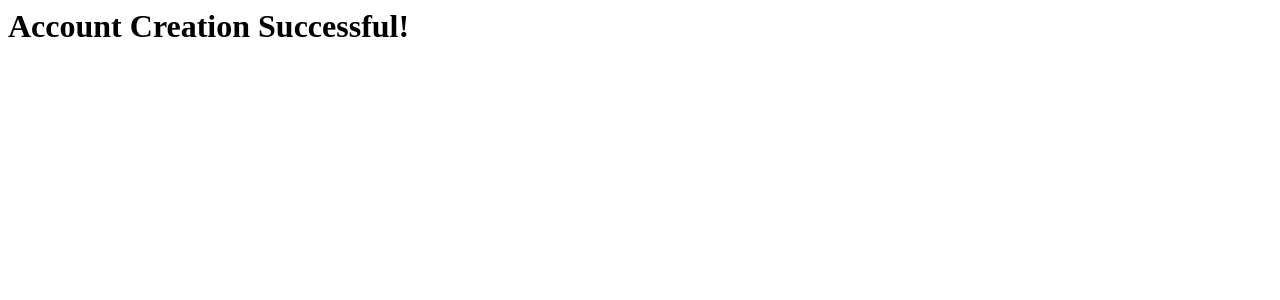
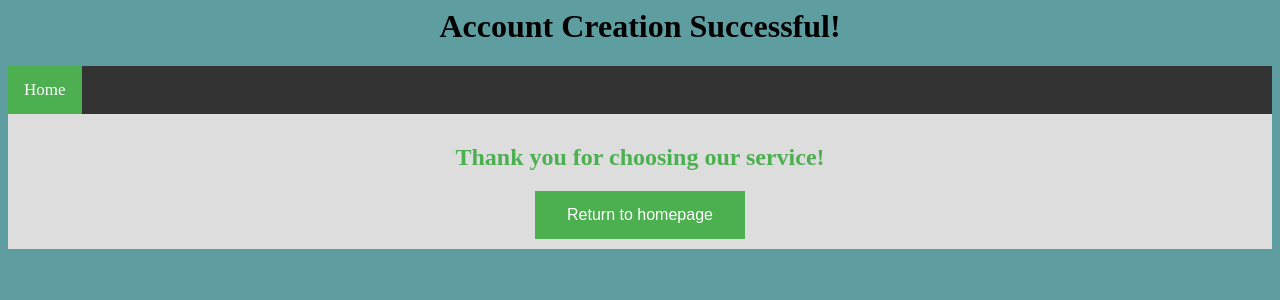
Before and after one commit to CSE442-Project/CSE-442-Project, a Django app: template logic/accounts/templates/accounts/create_verification.html in a window 1280 px wide. Shown: the top 300 px of the page. Run offline with Django 3.2, Linux system fonts and the light colour scheme; the template is opened without the code that fills it, so the values that code supplies are empty.

Commit message:
added simple succesful verification page

```diff
--- a/logic/accounts/templates/accounts/create_verification.html
+++ b/logic/accounts/templates/accounts/create_verification.html
@@ -1,5 +1,17 @@
 <html>
+  <head>
+    <link href="style.css" rel="stylesheet" class="text/style">
+  </head>
   <body>
-    <h1>Account Creation Successful!</h1>
+    <Center>
+      <h1>Account Creation Successful!</h1>
+      <div class="topnav">
+        <a class="active" href="#home">Home</a>
+      </div>
+      <div class="inputbox">
+        <h2>Thank you for choosing our service!</h2>
+        <button>Return to homepage</button>
+      </div>
+    </Center>
   </body>
 </html>
```
